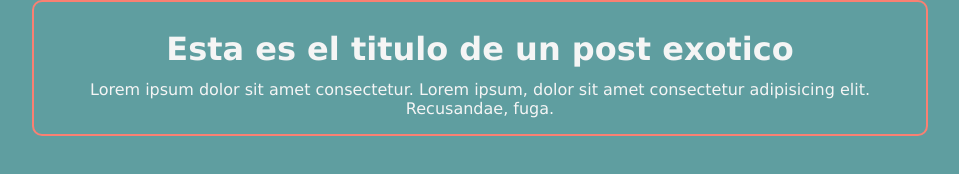
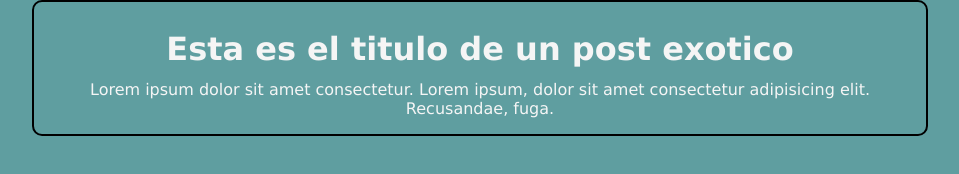
Before and after one commit to JoseDavDiaz/PlatziGIT, a plain HTML site: page index.html in a window 1280 px wide. Shown: the whole page, without its empty margins (160-1119 px from the left). Drawn offline with Linux system fonts and the light colour scheme.

Commit message:
cambio de bordercolor en el container

```diff
--- a/css/style.css
+++ b/css/style.css
@@ -12,7 +12,7 @@ body{
 
 .container{
 	width: 70%;
-	border: 2px solid salmon;
+	border: 2px solid black;
 	border-radius: 10px;
 	text-align: center;
 	margin: 0 auto;
```
